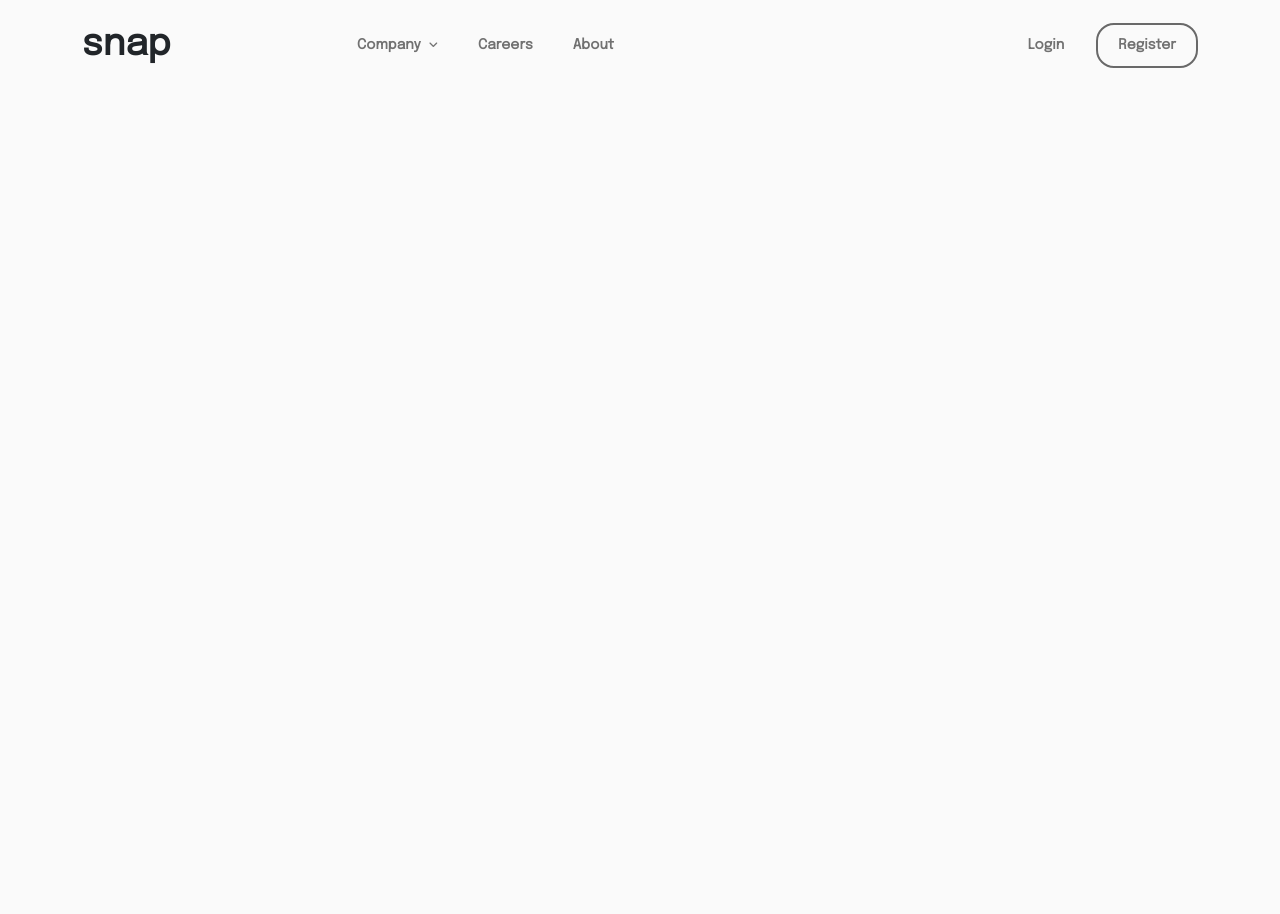
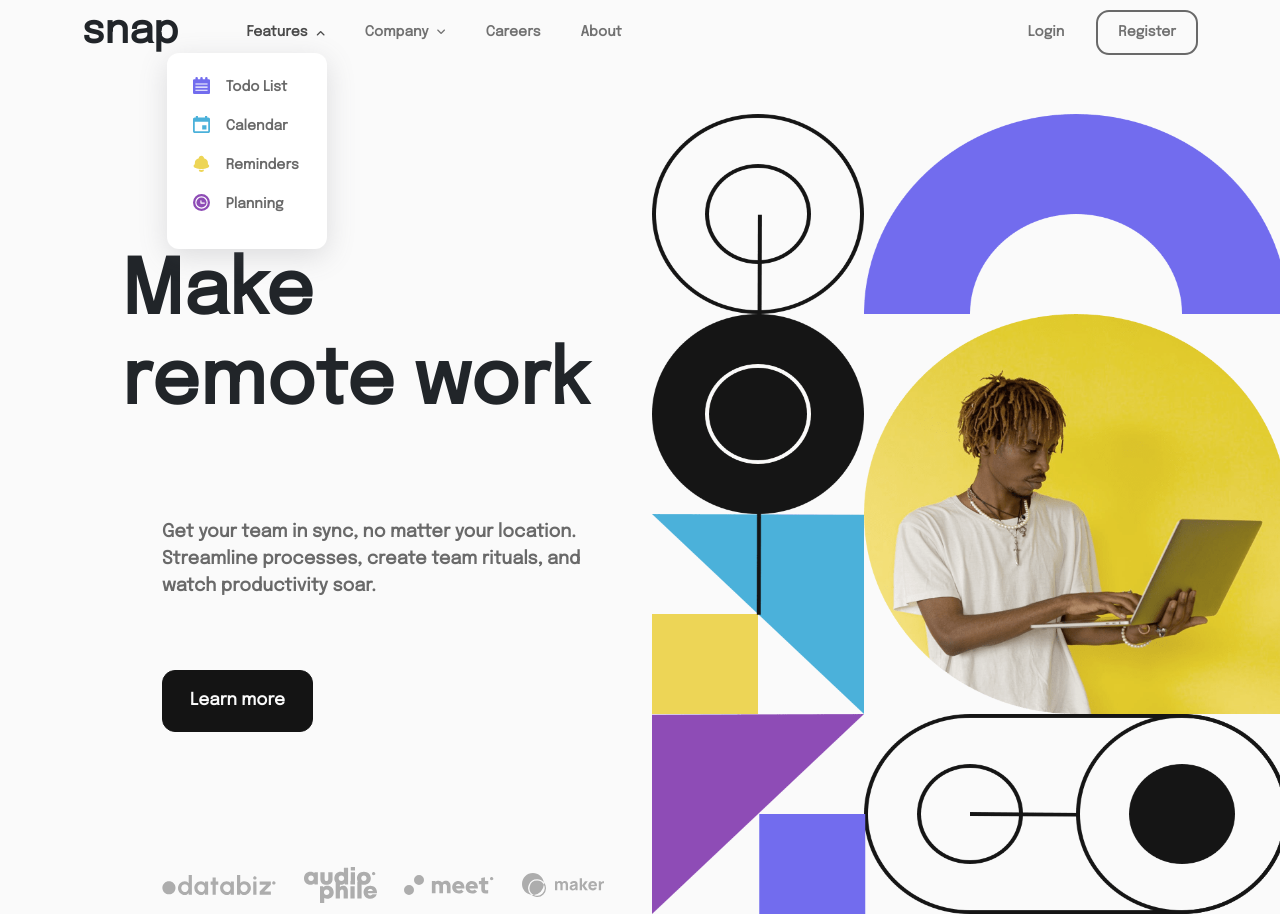
Before and after one commit to mohamad-abduallah/frontend-mentor-intro-section-dropdown, a website: page index.html in a window 1280 px wide. Both pictures are taken after a click on the link "Features". Before the commit the page ends 815 px from the top, so only its background shows below. Drawn offline with nearby package versions, Linux system fonts and the light colour scheme.

Commit message:
finish desktop desgin

```diff
--- a/index.html
+++ b/index.html
@@ -28,11 +28,11 @@
             <div class="collapse navbar-collapse justify-content-between" id="navbarNavDropdown">
                 <ul class="navbar-nav">
                     <li class="nav-item dropdown">
-                        <a class="nav-link nav-rotate-1 d-flex flex-direction-row align-items-center gap-2" href="#" id="navbarDropdownMenuLink"
+                        <a class="nav-link nav-rotate-one d-flex flex-direction-row align-items-center gap-2" href="#" id="navbarDropdownMenuLink"
                             data-bs-toggle="dropdown">Features
-                            <i class="fa-solid fa-angle-down fa-xs move1"></i>
+                            <i class="fa-solid fa-angle-down fa-xs rotate-one"></i>
                         </a>
-                        <ul class="dropdown-menu" aria-labelledby="navbarDropdownMenuLink">
+                        <ul class="dropdown-menu dropdown-list" aria-labelledby="navbarDropdownMenuLink">
                             <li>
                                 <a class="dropdown-item d-flex gap-3" href="#"><img src="images/icon-todo.svg" alt="Toto list icon" width="17px" height="17px">Todo List</a>
                             </li>
@@ -51,25 +51,21 @@
                         </ul>
                     </li>
                     <li class="nav-item dropdown">
-                        <a class="nav-link nav-rotate-2 d-flex flex-direction-row align-items-center gap-2" href="#" id="navbarDropdownCompany"
+                        <a class="nav-link nav-rotate-tow d-flex flex-direction-row align-items-center gap-2" href="#" id="navbarDropdownCompany"
                            data-bs-toggle="dropdown">Company
-                            <i class="fa-solid fa-angle-down fa-xs move2"></i>
+                            <i class="fa-solid fa-angle-down fa-xs rotate-tow"></i>
                         </a>
-                        <ul class="dropdown-menu" aria-labelledby="navbarDropdownCompany">
+                        <ul class="dropdown-menu dropdown-list-tow" aria-labelledby="navbarDropdownCompany">
                             <li>
-                                <a class="dropdown-item d-flex gap-3" href="#"><img src="images/icon-todo.svg" alt="Toto list icon" width="17px" height="17px">Todo List</a>
+                                <a class="dropdown-item d-flex" href="#">History</a>
                             </li>
 
                             <li>
-                                <a class="dropdown-item d-flex gap-3" href="#"><img src="images/icon-calendar.svg" alt="Toto list icon" width="17px" height="17px">Calendar</a>
+                                <a class="dropdown-item d-flex" href="#">Our team</a>
                             </li>
 
                             <li>
-                                <a class="dropdown-item d-flex gap-3" href="#"><img src="images/icon-reminders.svg" alt="Toto list icon" width="17px" height="17px">Reminders</a>
-                            </li>
-
-                            <li>
-                                <a class="dropdown-item d-flex gap-3" href="#"><img src="images/icon-planning.svg" alt="Toto list icon" width="17px" height="17px">Planning</a>
+                                <a class="dropdown-item d-flex" href="#">Blog</a>
                             </li>
                         </ul>
                     </li>
@@ -85,23 +81,44 @@
                         <a class="nav-link" href="#">Login</a>
                     </li>
                     <li class="nav-item">
-                        <a class="nav-link btn-mentor btn-mentor-white" href="#">Register</a>
+                        <a class="nav-link btn-mentor btn-mentor-white d-flex align-items-center" href="#">Register</a>
                     </li>
                 </ul>
             </div>
         </nav>
     </div>
 
-    <!--  <main>-->
-    <!--    <div class="row d-flex">-->
-    <!--      <div class="col-6">-->
-    <!--          <p class="main-title">Make remote work</p>-->
-    <!--      </div>-->
-    <!--      <div class="col-6">-->
+      <main>
+        <div class="row d-flex flex-md-row flex-column-reverse">
+          <div class="col-12 col-md-6">
+              <h2 class="main-title d-flex justify-content-center">Make <br> remote work</h2>
 
-    <!--      </div>-->
-    <!--    </div>-->
-    <!--  </main>-->
+              <p class="main-desc d-flex justify-content-center">
+                  Get your team in sync, no matter your location. Streamline processes, create team rituals, and watch productivity soar.
+              </p>
+
+              <button class="btn btn-mentor btn-mentor-black" href="#">Learn more</button>
+
+              <div class="icons">
+                  <img src="images/client-databiz.svg" alt="Client databiz icon" class="icon">
+
+                  <img src="images/client-audiophile.svg" alt="Client databiz icon" class="icon">
+
+                  <img src="images/client-meet.svg" alt="Client databiz icon" class="icon">
+
+                  <img src="images/client-maker.svg" alt="Client databiz icon" class="icon">
+              </div>
+          </div>
+
+          <div class="col-12 col-md-6">
+              <picture>
+                  <source media="(max-width: 768px)" srcset="images/image-hero-mobile.png">
+
+                  <img src="images/image-hero-desktop.png" alt="Product mobile image" class="product-img">
+              </picture>
+          </div>
+        </div>
+      </main>
 </div>
 <script src="https://cdn.jsdelivr.net/npm/bootstrap@5.0.2/dist/js/bootstrap.bundle.min.js"
         integrity="sha384-MrcW6ZMFYlzcLA8Nl+NtUVF0sA7MsXsP1UyJoMp4YLEuNSfAP+JcXn/tWtIaxVXM"
--- a/project/js/main.js
+++ b/project/js/main.js
@@ -1,12 +1,16 @@
-const btn1 = document.querySelector('.nav-rotate-1');
-const btn2 = document.querySelector('.nav-rotate-2');
-const rotate1 = document.querySelector('.move1');
-const rotate2 = document.querySelector('.move2');
+const btn1 = document.querySelector('.nav-rotate-one');
+const btn2 = document.querySelector('.nav-rotate-tow');
+const rotate1 = document.querySelector('.rotate-one');
+const rotate2 = document.querySelector('.rotate-tow');
 
 btn1.addEventListener('click', function () {
     rotate1.classList.toggle('rotate');
+    rotate1.classList.add('rotate-one');
+    rotate2.classList.remove('rotate');
 });
 
 btn2.addEventListener('click', function () {
     rotate2.classList.toggle('rotate');
+    rotate2.classList.add('rotate-one');
+    rotate1.classList.remove('rotate');
 });
--- a/project/sass/components/_buttons.scss
+++ b/project/sass/components/_buttons.scss
@@ -0,0 +1,38 @@
+@import "../abstracts";
+
+.btn-mentor {
+  text-decoration: none;
+  font-size: 14px;
+  padding-right: 32px;
+  font-weight: 700;
+  border-radius: 13px;
+
+  &-white {
+    border: 2px solid $medium-gray;
+    padding: 10px 20px;
+
+    &:hover {
+      border: 2px solid $almost-black;
+      transition: all 0.5s ease;
+    }
+  }
+
+  &-black {
+    font-size: 17px;
+    padding: 17px 27px;
+    background: $almost-black;
+    color: $almost-white;
+    border: 1px solid $almost-black;
+    margin: {
+      left: 80px;
+      bottom: 135px;
+    };
+
+    &:hover {
+      background: $almost-white;
+      color: $almost-black;
+      transition: all 0.5s ease;
+    }
+
+  }
+}
--- a/project/sass/layout/_header.scss
+++ b/project/sass/layout/_header.scss
@@ -3,7 +3,7 @@
 .header {
 
   .header-text {
-    font-size: 2.3rem;
+    font-size: 2.5rem;
     font-weight: 700;
     margin: 0 60px 0 0;
   }
--- a/project/sass/layout/_sidebar.scss
+++ b/project/sass/layout/_sidebar.scss
@@ -1,11 +1,11 @@
 @import "../abstracts";
 
 .navbar {
-  margin-top: 15px;
 
   .navbar-nav {
 
     .nav-item {
+
       .nav-link {
         font-size: 14px;
         padding-right: 32px;
@@ -14,20 +14,19 @@
         &:hover {
           color: $almost-black;
         }
-
       }
 
       .fa-solid {
         transition: transform 0.5s ease;
       }
 
-      .rotate{
+      .rotate {
         transform: rotate(180deg);
         transition: transform 0.5s ease;
       }
 
       .btn-mentor {
-        border-radius: 18px;
+        border-radius: 13px;
 
         &-white {
           border: 2px solid $medium-gray;
@@ -35,21 +34,22 @@
 
           &:hover {
             border: 2px solid $almost-black;
+            transition: all 0.5s ease;
           }
         }
       }
     }
 
     .dropdown-menu {
-      display: flex;
+      display: none;
       flex-direction: column;
-      opacity: 1;
-      transform: translateY(100%) scale(0);
-      right: 30px;
-      left: unset;
+      opacity: 0;
+      transition: opacity 0.5s ease;
+      column-gap: 10px;
       border-radius: 12px;
+      border: none;
       padding: 20px 10px;
-      column-gap: 10px;
+      box-shadow: rgba(100, 100, 111, 0.2) 0 7px 29px 0;
 
       .dropdown-item {
         margin-bottom: 10px;
@@ -60,9 +60,16 @@
       }
     }
 
+    .dropdown-list {
+      right: 30px;
+      left: unset;
+    }
+
     .show {
+      display: flex;
       opacity: 1;
-      transform: translateY(100%) scale(0);
+      transition: opacity 0.5s ease;
+
     }
   }
 }
--- a/project/sass/utilities/_container.scss
+++ b/project/sass/utilities/_container.scss
@@ -0,0 +1,3 @@
+.container {
+  min-height: 100vh;
+}
--- a/project/sass/utilities/_main.scss
+++ b/project/sass/utilities/_main.scss
@@ -1,3 +1,40 @@
-.main-title {
+@import "../abstracts";
 
+main {
+
+  .main-title {
+    font-size: 75px;
+    font-weight: bold;
+    margin: {
+      top:185px;
+      bottom: 90px;
+    };
+  }
+
+  .main-desc {
+    font-weight: 600;
+    color: $medium-gray;
+    max-width: 80%;
+    margin: {
+      top:unset;
+      bottom: 70px;
+      left: 80px;
+    };
+  }
+
+  .icons{
+    margin: {
+      left: 80px;
+    };
+
+    .icon{
+      margin-right: 23px;
+    }
+  }
+
+  .product-img {
+    margin-top: 50px;
+    width: 636px;
+    height: 800px;
+  }
 }
```
Also changed, not shown: dist/assets/js/main.js, dist/assets/style/style.css, 1 other file.
